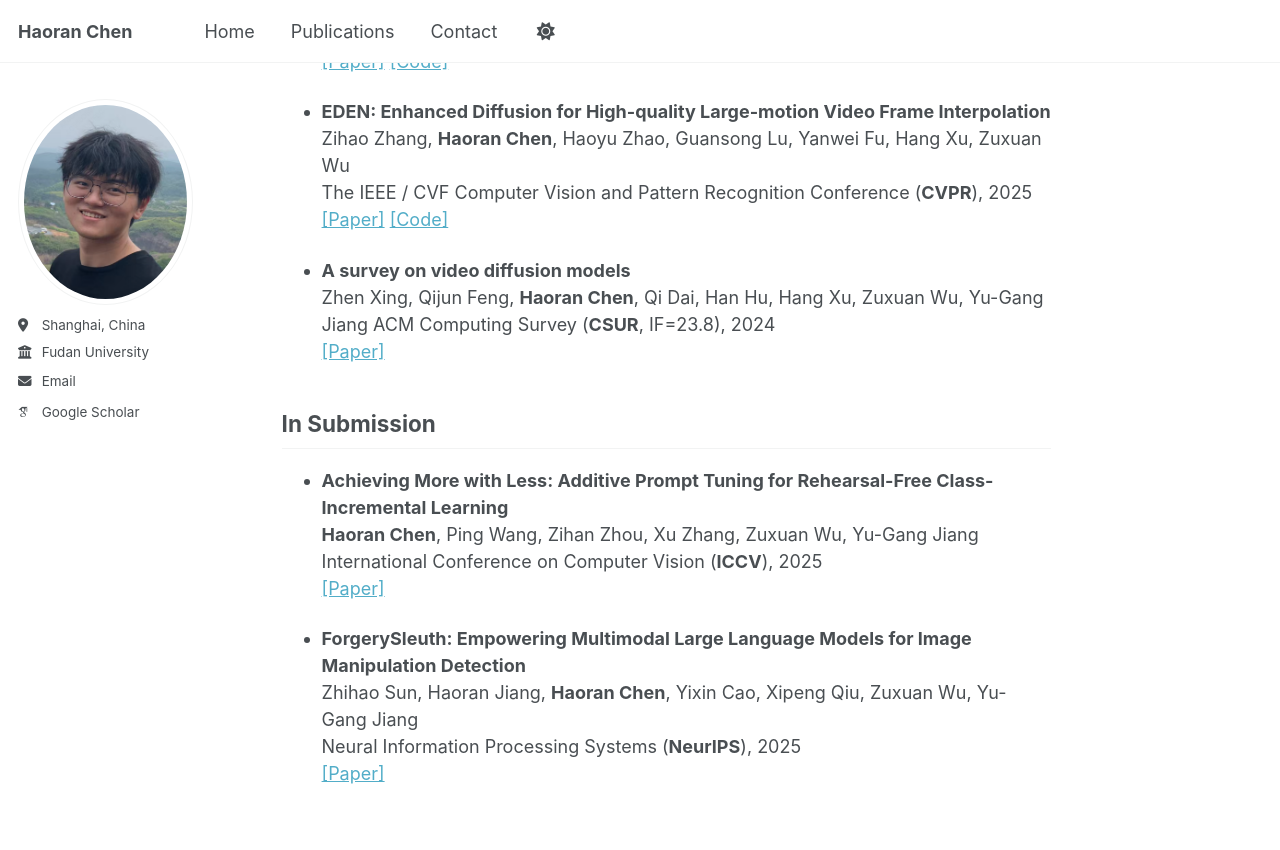
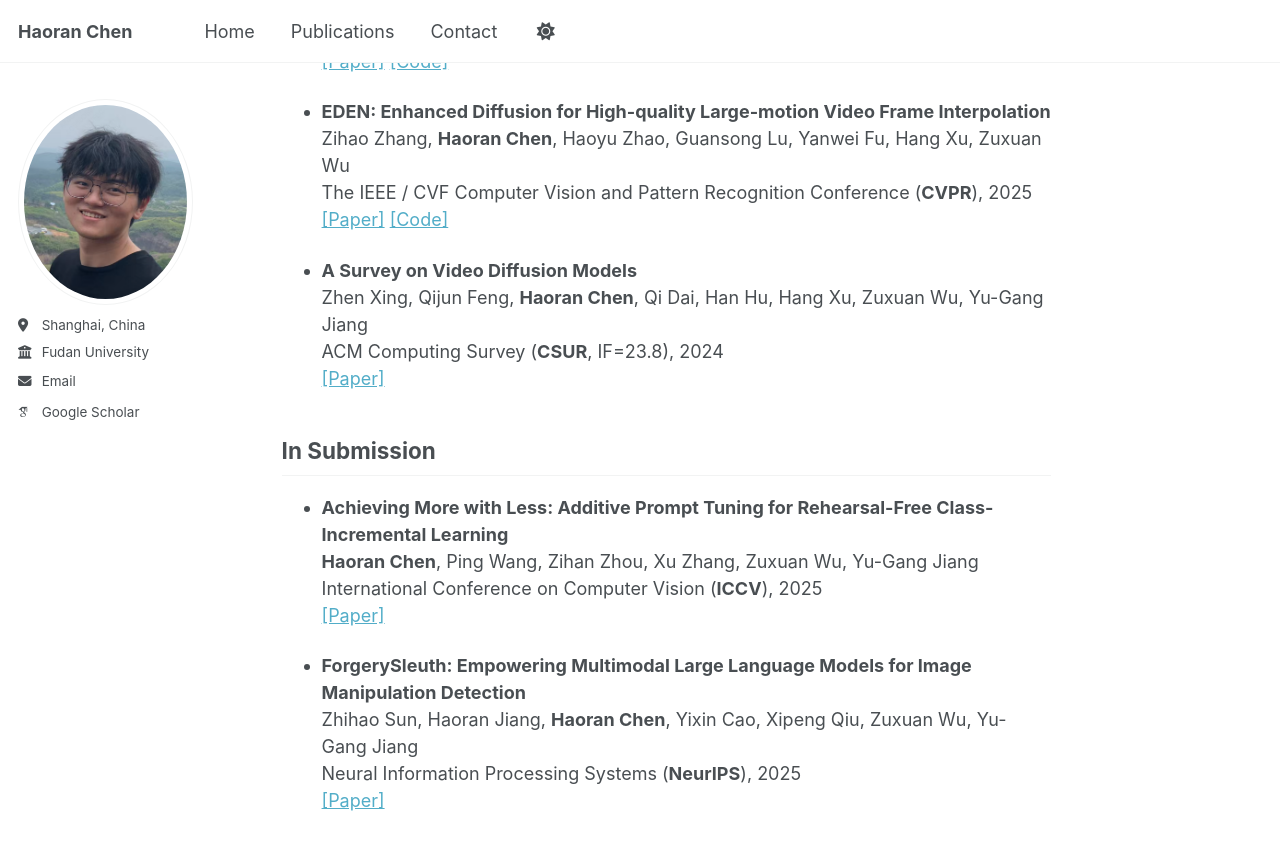
Before and after one commit to HaoranChen/haoranchen.github.io, a Jekyll site: the page built from _pages/about.md, in a window 1280 px wide and 900 px high, scrolled down 963 px. Shown: the top 850 px of the window. Built offline with Jekyll 4.4.1, drawn with Linux system fonts in a browser that asks for light colours; some web fonts are replaced.

```diff
--- a/_pages/about.md
+++ b/_pages/about.md
@@ -49,7 +49,7 @@ I am a Ph.D. Candidate at the School of Computer Science, Fudan University, wher
 
 
 
-- **A survey on video diffusion models**
+- **A Survey on Video Diffusion Models**
   Zhen Xing, Qijun Feng, **Haoran Chen**, Qi Dai, Han Hu, Hang Xu, Zuxuan Wu, Yu-Gang Jiang
   ACM Computing Survey (**CSUR**, IF=23.8), 2024
   [\[Paper\]](https://arxiv.org/abs/2310.10647)
```
